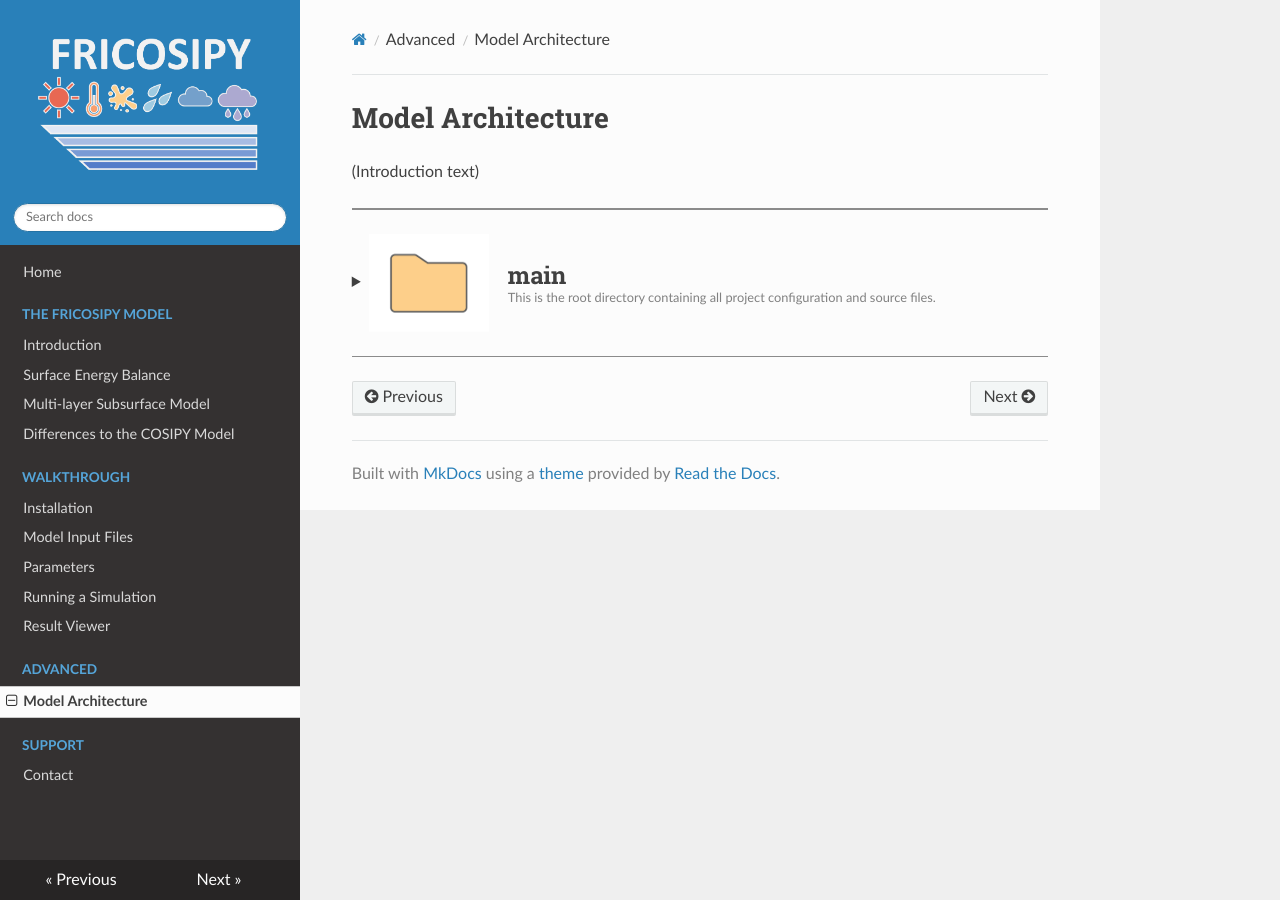
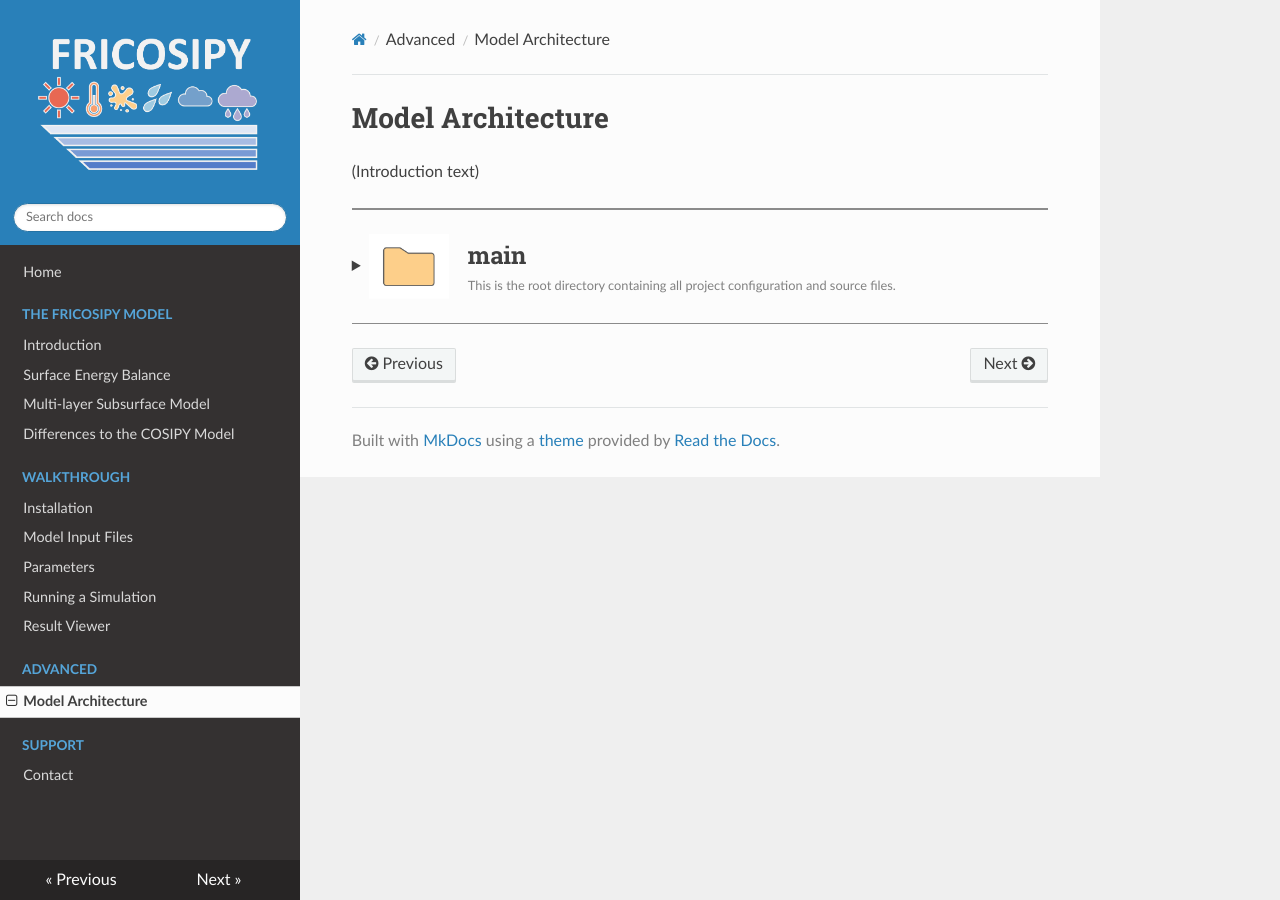
Before and after one commit to MarcusGastaldello/FRICOSIPY, an MkDocs documentation site: the page built from docs/model_architecture.md, in a window 1280 px wide. Built offline with MkDocs 1.6.1, drawn with Linux system fonts in a browser that asks for light colours.

Commit message:
Update model_architecture.md

```diff
--- a/docs/model_architecture.md
+++ b/docs/model_architecture.md
@@ -9,7 +9,7 @@
 
 <hr style="height:2px; background-color:#8b8b8b; border:none;" />
 
-??? "<img src='https://github.com/MarcusGastaldello/FRICOSIPY/raw/main/docs/icons/Folder.png' width='120' style='vertical-align: middle; margin-right: 15px;'> <div style='display: inline-block; vertical-align: middle;'><h2 style='margin: 0;'>main</h2><small style='display: block; color: gray;'>This is the root directory containing all project configuration and source files.</small></div>"
+??? "<img src='https://github.com/MarcusGastaldello/FRICOSIPY/raw/main/docs/icons/Folder.png' width='80' style='vertical-align: middle; margin-right: 15px;'> <div style='display: inline-block; vertical-align: middle;'><h2 style='margin: 0;'>main</h2><small style='display: block; color: gray; margin-top: 8px;'>This is the root directory containing all project configuration and source files.</small></div>"
 
     <br>
     <div style="margin-left: 20px;">
```
